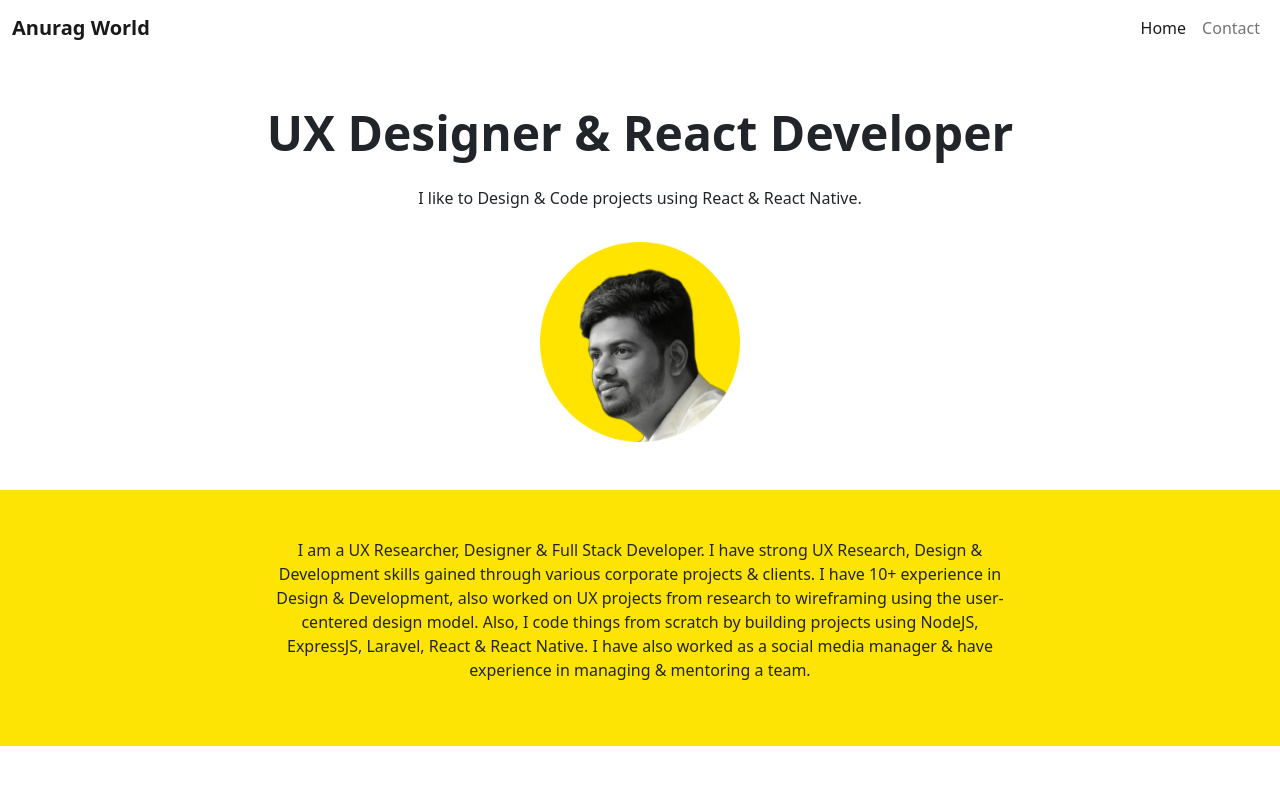
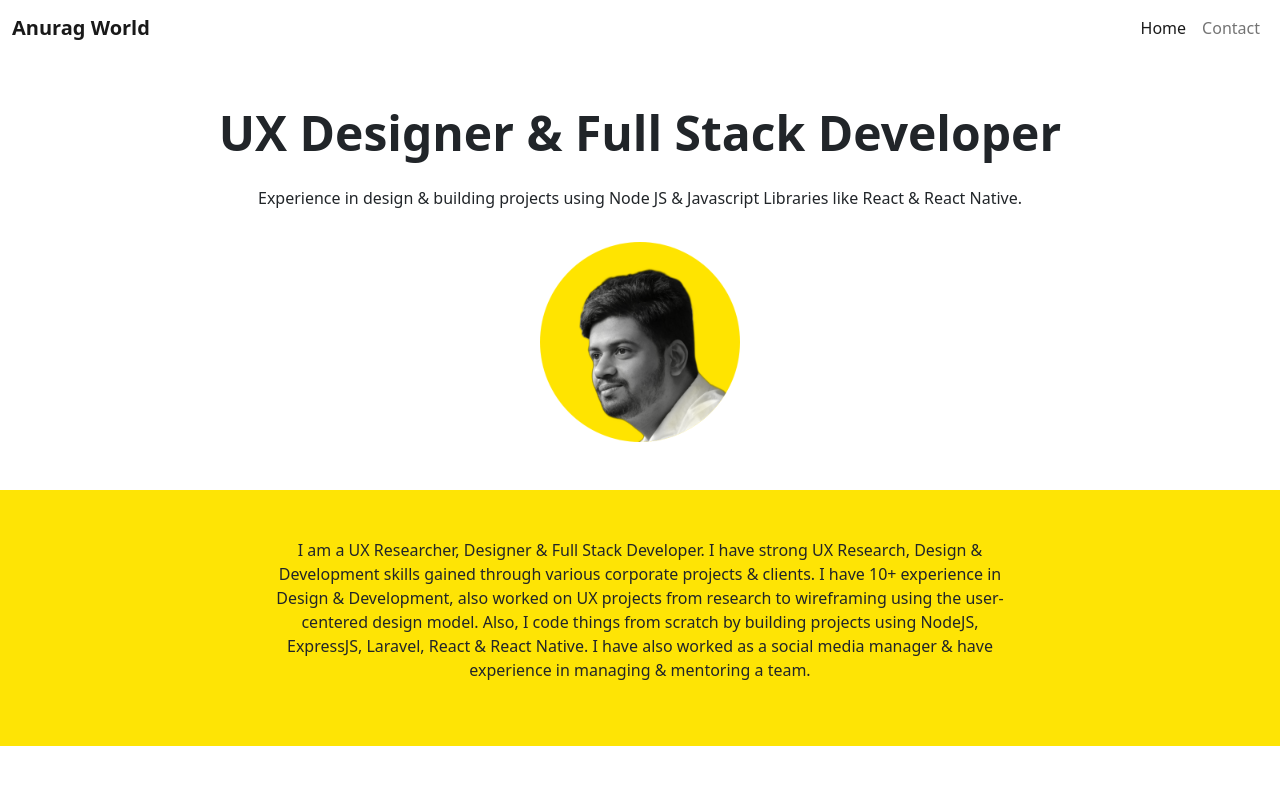
Before and after one commit to anurag-world/portfolio, a React (Create React App) app: page / in a window 1280 px wide. Shown: the top 796 px of the page. Built offline with nearby package versions, Linux system fonts and the light colour scheme.

Commit message:
About Update

```diff
--- a/src/pages/home/Header.js
+++ b/src/pages/home/Header.js
@@ -5,13 +5,14 @@ class Header extends React.Component {
   render() {
     const headline = (
       <h1 className="display-5 fw-bold text-dark">
-        UX Designer & React Developer
+        UX Designer & Full Stack Developer
       </h1>
     );
 
     const subtitle = (
       <p className="lead fs-6 p-3 fw-normal text-dark">
-        I like to Design & Code projects using React & React Native.
+        Experience in design & building projects using Node JS & Javascript
+        Libraries like React & React Native.
       </p>
     );
 
--- a/src/pages/home/SectionTwo.js
+++ b/src/pages/home/SectionTwo.js
@@ -52,8 +52,8 @@ class SectionTwo extends React.Component {
                   have experience in creating e-commerce, university websites
                   using frameworks like laravel & codeigniter. I am also
                   proficient in React, React Native, ExpressJS , NodeJS,
-                  MongoDB, NoSQL, MySQL. <br />I can also manage & deploy
-                  projects on linux, VPS & cloud servers.
+                  MongoDB, NoSQL, MySQL, Firebase. <br />I can also manage &
+                  deploy projects on linux, VPS & cloud servers.
                 </p>
                 <h6 className="display-7 p-2">Skills</h6>
                 <p className="lead fs-6">
```
